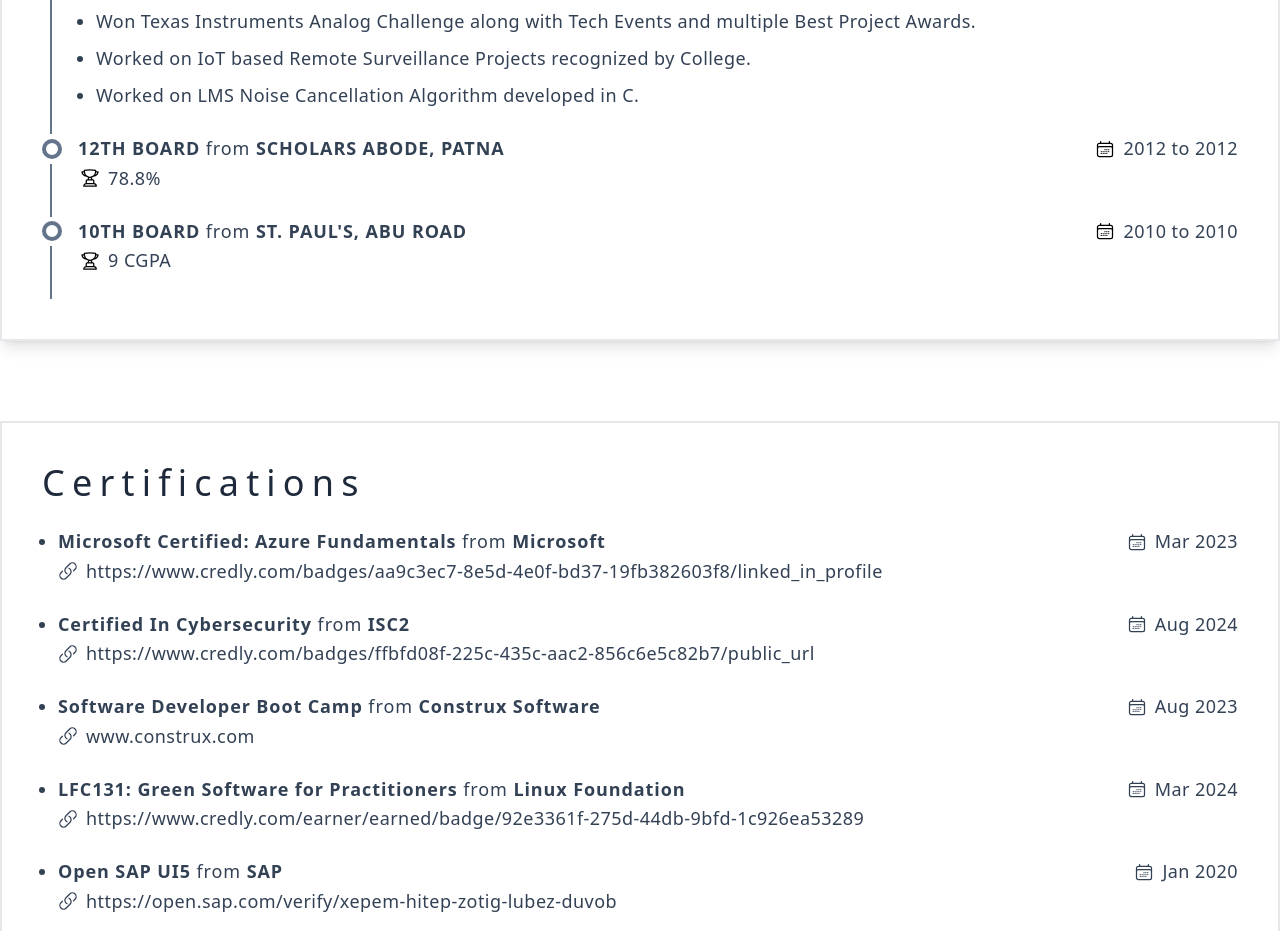
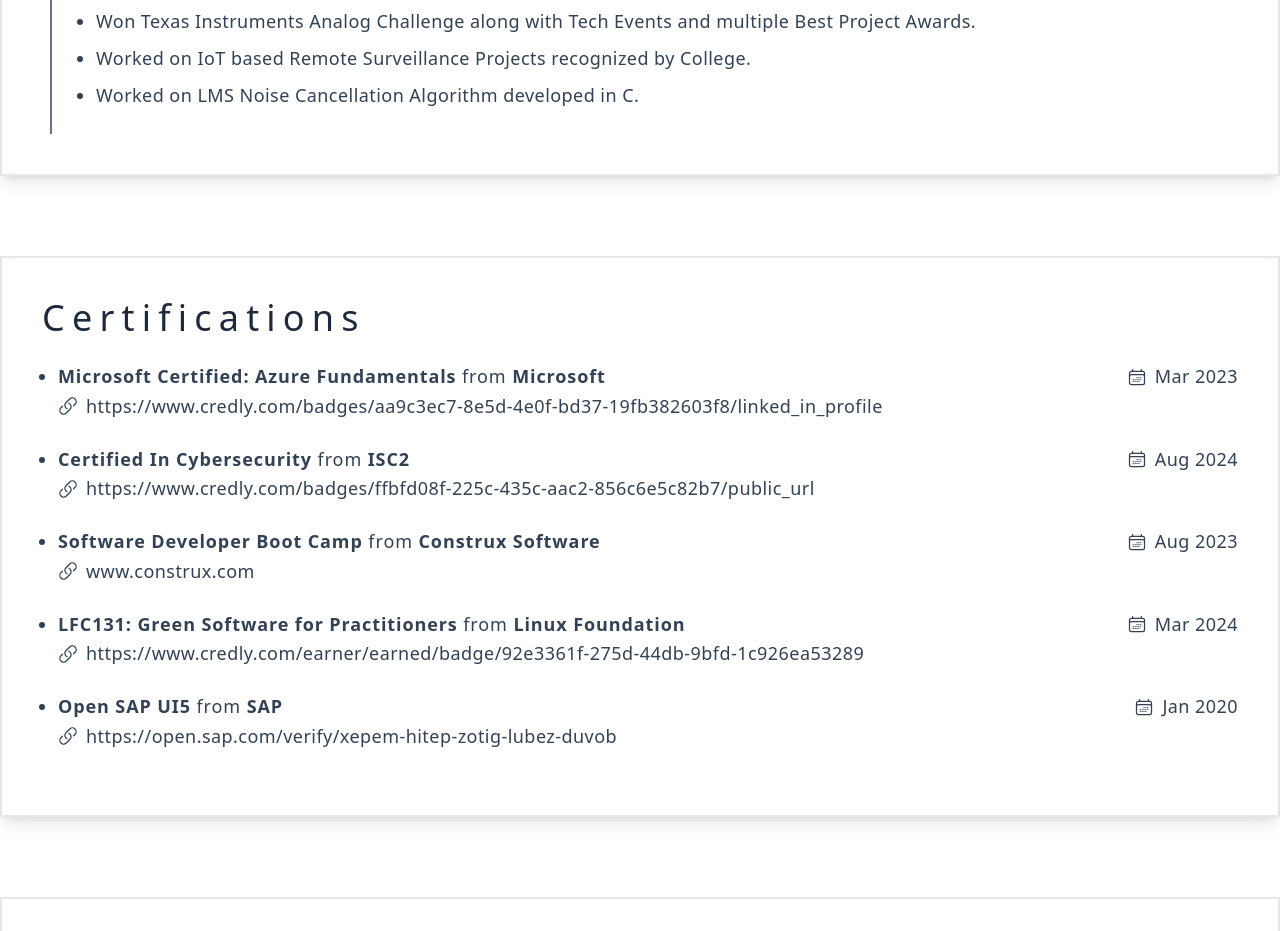
Before and after one commit to vivek1052/vivek1052.github.io, a Next.js app: page / in a window 1280 px wide. Shown: the part 4460-5391 px from the top of the page. Built offline with nearby package versions, Linux system fonts and the light colour scheme.

Commit message:
remove schooling details

```diff
--- a/src/userData.ts
+++ b/src/userData.ts
@@ -245,22 +245,6 @@
         "Worked on LMS Noise Cancellation Algorithm developed in C.",
       ],
     },
-    {
-      title: "12th Board",
-      institute: "Scholars Abode, Patna",
-      fromDate: "2012",
-      toDate: "2012",
-      score: "78.8%",
-      points: [],
-    },
-    {
-      title: "10th Board",
-      institute: "St. Paul's, Abu Road",
-      fromDate: "2010",
-      toDate: "2010",
-      score: "9 CGPA",
-      points: [],
-    },
   ],
   projects: [
     {
```
